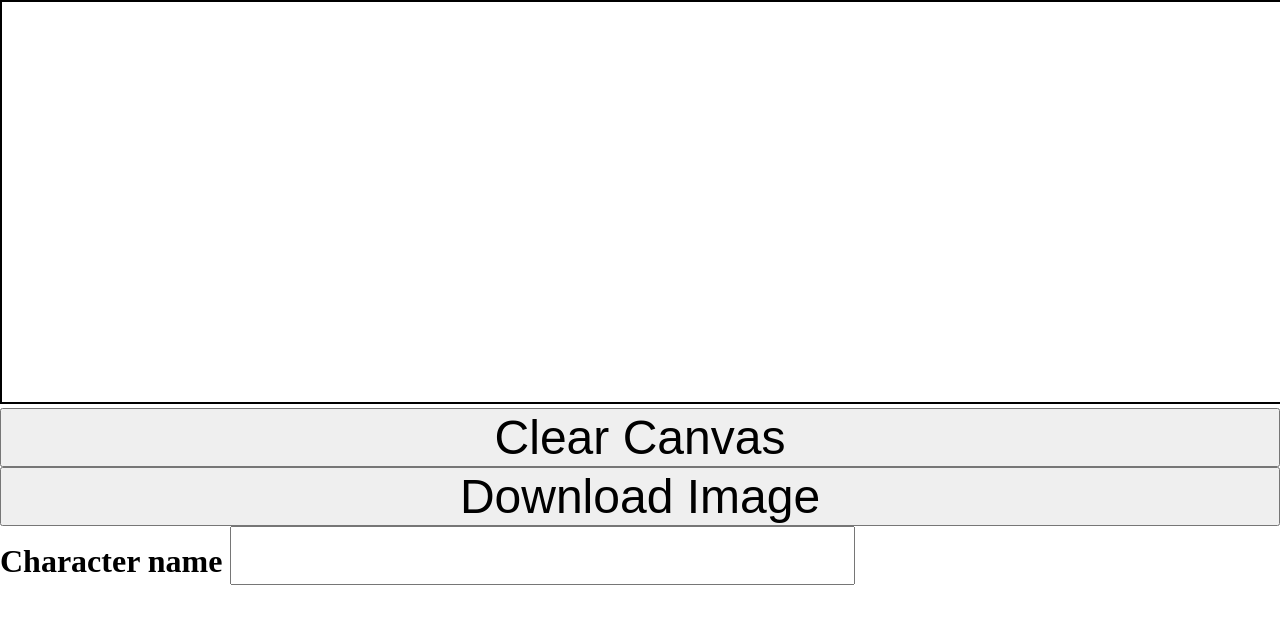
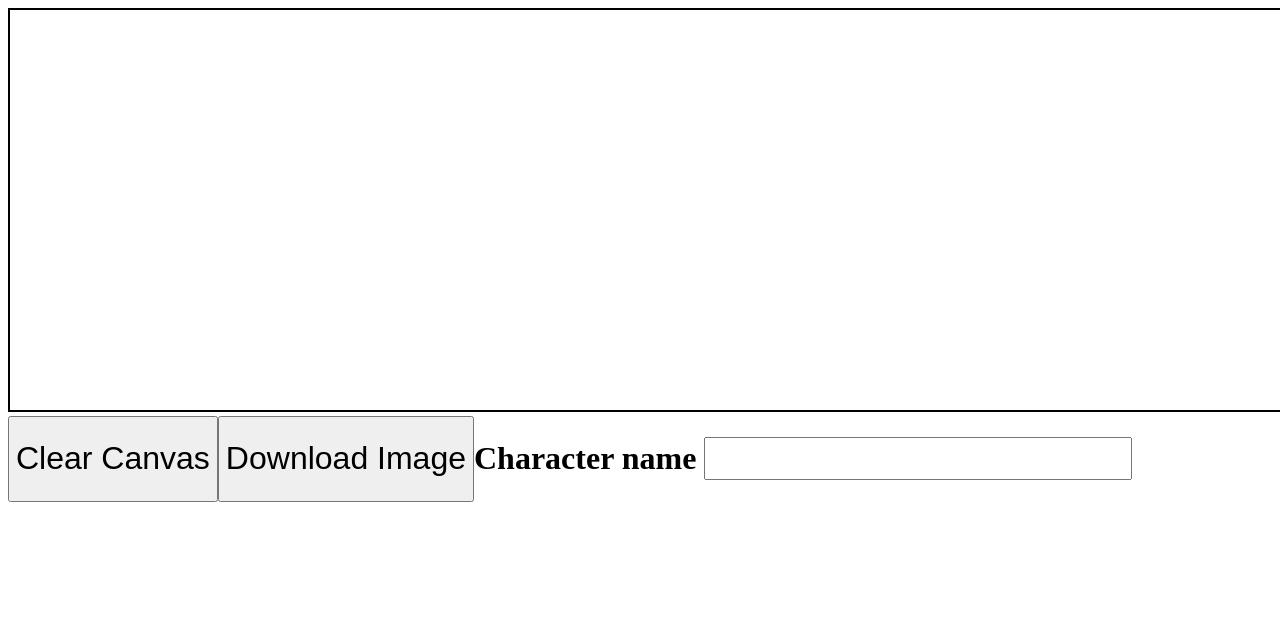
Before and after one commit to Hwestman74/HandWrittenCharacterGenerator, a plain HTML site: page index.html in a window 1280 px wide. Drawn offline with Linux system fonts and the light colour scheme.

```diff
--- a/draw.js
+++ b/draw.js
@@ -11,7 +11,7 @@ var erasor = false;
 window.addEventListener("keydown", onKeyDown);
 window.addEventListener("keyup", onKeyDown);
 window.addEventListener('load', function () {
-    screen.orientation.lock('portrait');
+    // screen.orientation.lock('portrait');
     canvas = document.getElementById("canvas");
     ctx = canvas.getContext("2d");
     var el = document.getElementById("characterInput");
--- a/index.html
+++ b/index.html
@@ -17,16 +17,18 @@
         <![endif]-->
 
         <canvas id ="canvas"></canvas>
-        <div class="Buttons"> <button id="clearButton">Clear Canvas</button>
+        <div class="Buttons">
+            <button id="clearButton">Clear Canvas</button>
             <button id="saveButton">Download Image</button>
-            </div>
+            <h1>
+                <label>Character name</label>
+                <input type = "text"
+                       id = "characterInput"
+                       value = "" />
+              </h1>
+        </div>
 
-        <h1>
-            <label>Character name</label>
-            <input type = "text"
-                   id = "characterInput"
-                   value = "" />
-          </h1>
+
         <script src="draw.js" async defer></script>
     </body>
 </html>
--- a/style.css
+++ b/style.css
@@ -1,8 +1,8 @@
-*{
+/* *{
     margin:0;
     padding:0;
     box-sizing: border-box;
-}
+} */
 
 html,
 body {
@@ -19,11 +19,12 @@ body {
 
 .Buttons {
     display: flex;
-    flex-direction: column;
+    flex-direction: row;
+    margin: auto;
 }
 
 #clearButton,#saveButton,#characterInput {
     /* display: flex;
     margin:auto; */
-    font-size: 48px;
+    font-size: 32px;
 }
```
Also changed, not shown: 1 other file.
